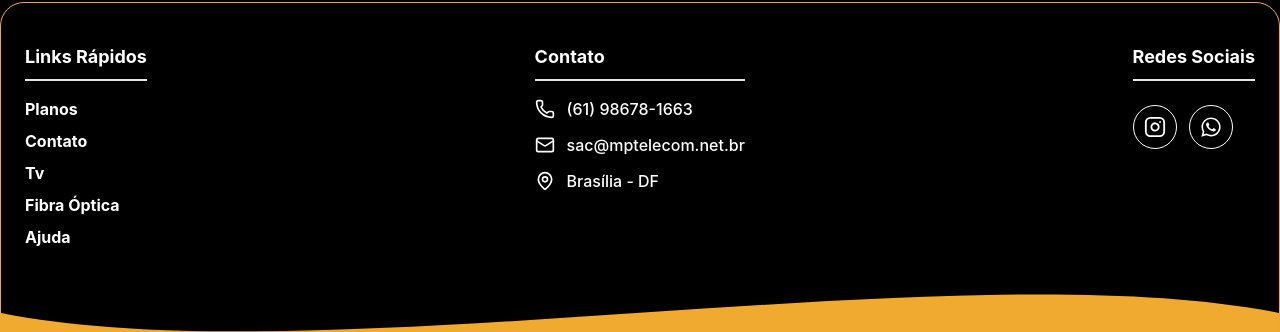
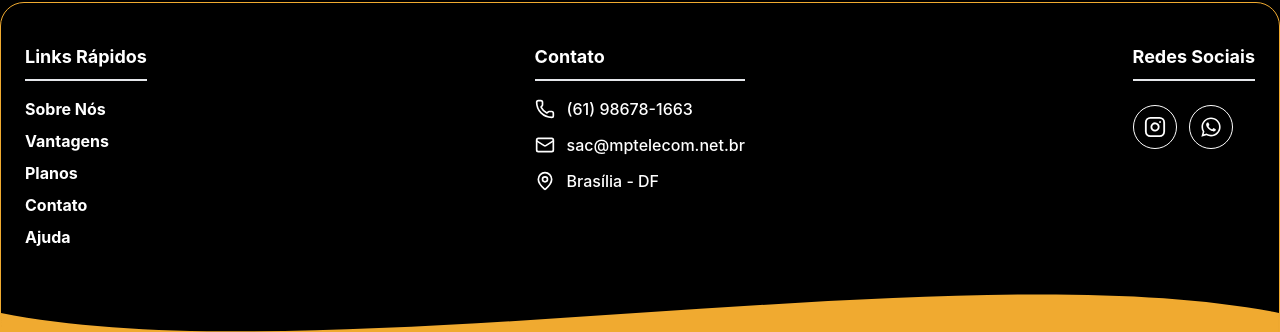
Before and after one commit to soutozk/sitenet, a React (Create React App) app: page / in a window 1280 px wide. Shown: the part 5432-5764 px from the top of the page. Built offline with nearby package versions, Linux system fonts and the light colour scheme.

Commit message:
add titulos da navbar no footer

```diff
--- a/src/Components/Footer/Footer.jsx
+++ b/src/Components/Footer/Footer.jsx
@@ -17,7 +17,7 @@ const Footer = () => {
               Links Rápidos
             </h3>
             <ul className="space-y-2">
-              {["Planos", "Contato", "Tv", "Fibra Óptica", "Ajuda"].map((item, index) => (
+              {["Sobre Nós", "Vantagens", "Planos", "Contato", "Ajuda"].map((item, index) => (
                 <li key={index}>
                   <a
                     href="#"
```
